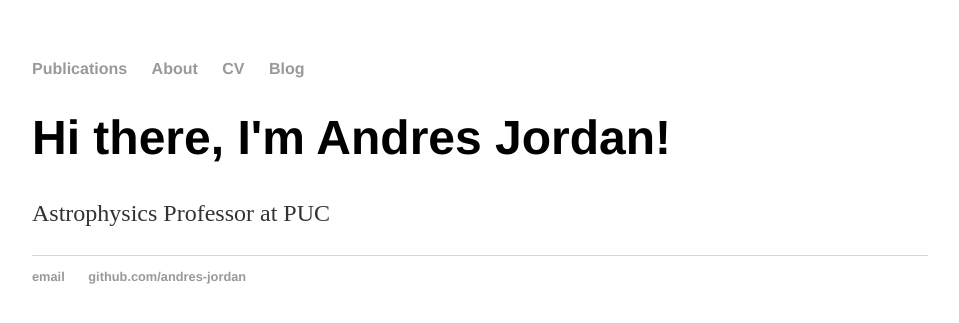
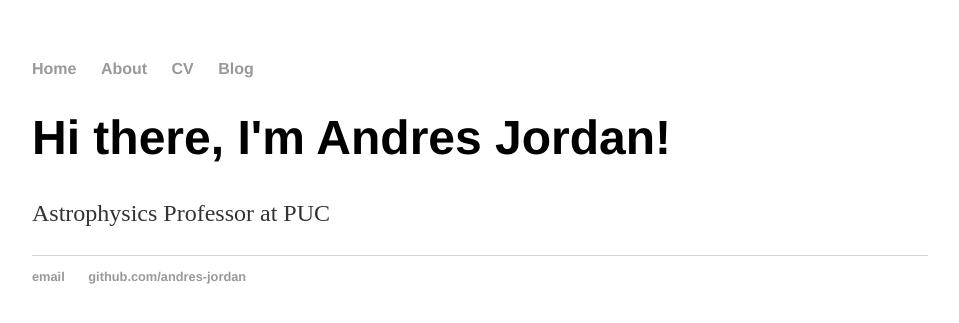
Before and after one commit to andres-jordan/andres-jordan.github.io, a Jekyll site: the page built from index.html, in a window 1280 px wide. Shown: the top 323 px of the page, without its empty margins (160-1119 px from the left). Built offline with Jekyll 4.4.1, drawn with Linux system fonts in a browser that asks for light colours.

Commit message:
Update index.html

```diff
--- a/index.html
+++ b/index.html
@@ -1,30 +1,8 @@
-<!DOCTYPE html>
-<html>
-	<head>
-		<title>Andres Jordan, Astrophysicist</title>
-	<!-- link to main stylesheet -->
-		<link rel="stylesheet" type="text/css" href="/css/main.css">
-	</head>
-	<body>
-		<nav>
-    		<ul>
-        		<li><a href="/">Publications</a></li>
-	        	<li><a href="/about">About</a></li>
-        		<li><a href="/cv">CV</a></li>
-        		<li><a href="/blog">Blog</a></li>
-    		</ul>
-		</nav>
-		<div class="container">
-    		<div class="blurb">
-        		<h1>Hi there, I'm Andres Jordan!</h1>
-				<p>Astrophysics Professor at PUC</p>
-    		</div><!-- /.blurb -->
-		</div><!-- /.container -->
-		<footer>
-    		<ul>
-        		<li><a href="mailto:andres.jordan@gmail.com">email</a></li>
-        		<li><a href="https://github.com/andres-jordan">github.com/andres-jordan</a></li>
-			</ul>
-		</footer>
-	</body>
-</html>
+---
+layout: default
+title: Andres Jordan, Astrophysicist
+---
+<div class="blurb">
+<h1>Hi there, I'm Andres Jordan!</h1>
+<p>Astrophysics Professor at PUC</p>
+</div><!-- /.blurb -->
```
